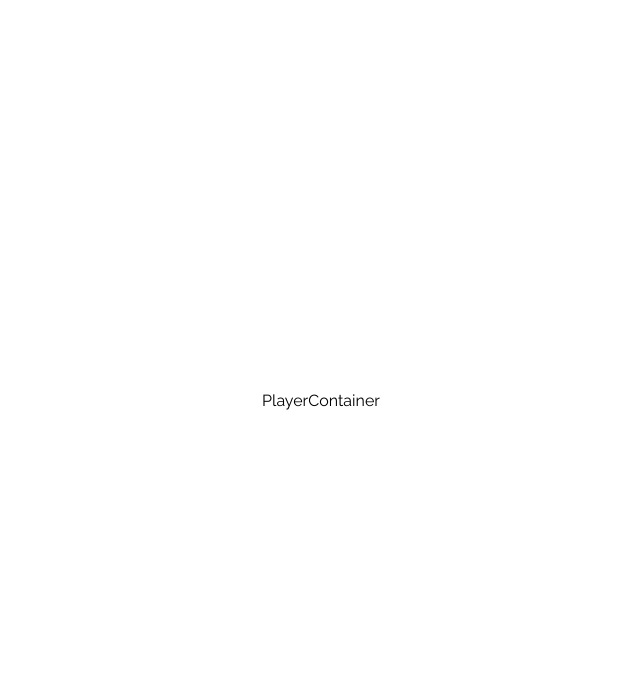
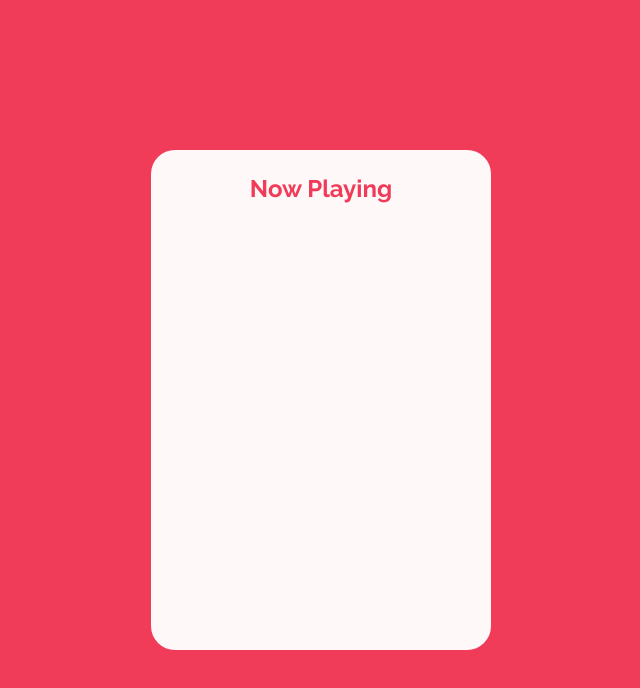
Before and after one commit to alisajad001/react-projects, a React (Vite) app in the folder 01-simple-music-player/: page / in a window 1280 px wide. Shown: the top 688 px of the page, without its empty margins (319-959 px from the left). Built offline with nearby package versions, Linux system fonts and the light colour scheme.

Commit message:
Style: Player Card

```diff
--- a/01-simple-music-player/src/components/PlayerContainer.tsx
+++ b/01-simple-music-player/src/components/PlayerContainer.tsx
@@ -1,5 +1,9 @@
 const PlayerContainer = () => {
-  return <div className="player-container">PlayerContainer</div>;
+  return (
+    <div className="player-container">
+      <h2>Now Playing</h2>
+    </div>
+  );
 };
 
 export default PlayerContainer;
--- a/01-simple-music-player/src/index.css
+++ b/01-simple-music-player/src/index.css
@@ -10,9 +10,20 @@
 .App {
   display: flex;
   height: 100vh;
+  background-color: #f03b59;
 }
 
 .player-container {
   max-width: 340px;
+  height: 500px;
+  padding: 1.5em;
+  width: 100%;
+  background-color: #fff8f9;
+  border-radius: 1.5rem;
   margin: auto;
 }
+
+.player-container h2 {
+  color: #f03b59;
+  text-align: center;
+}
```
